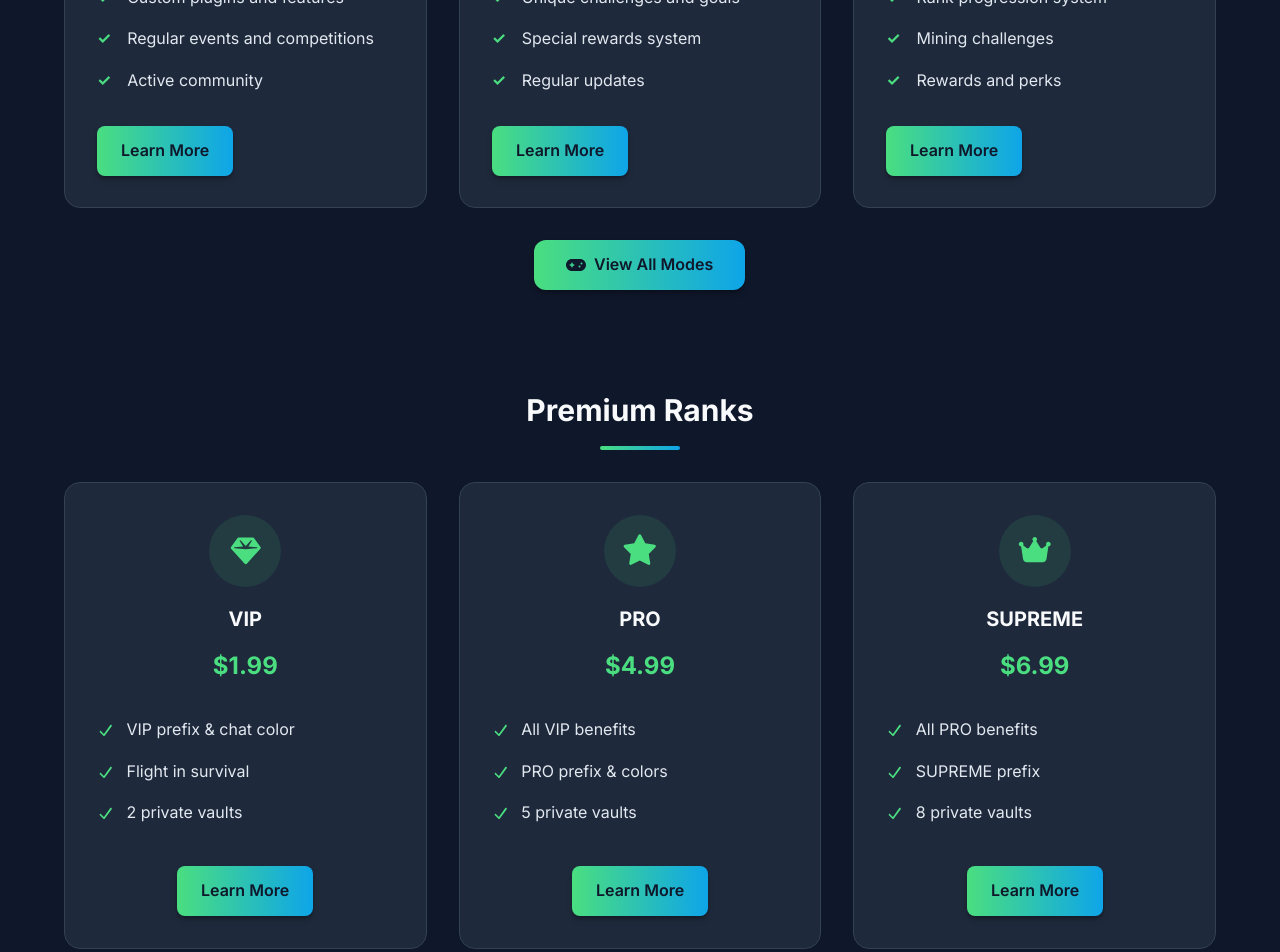
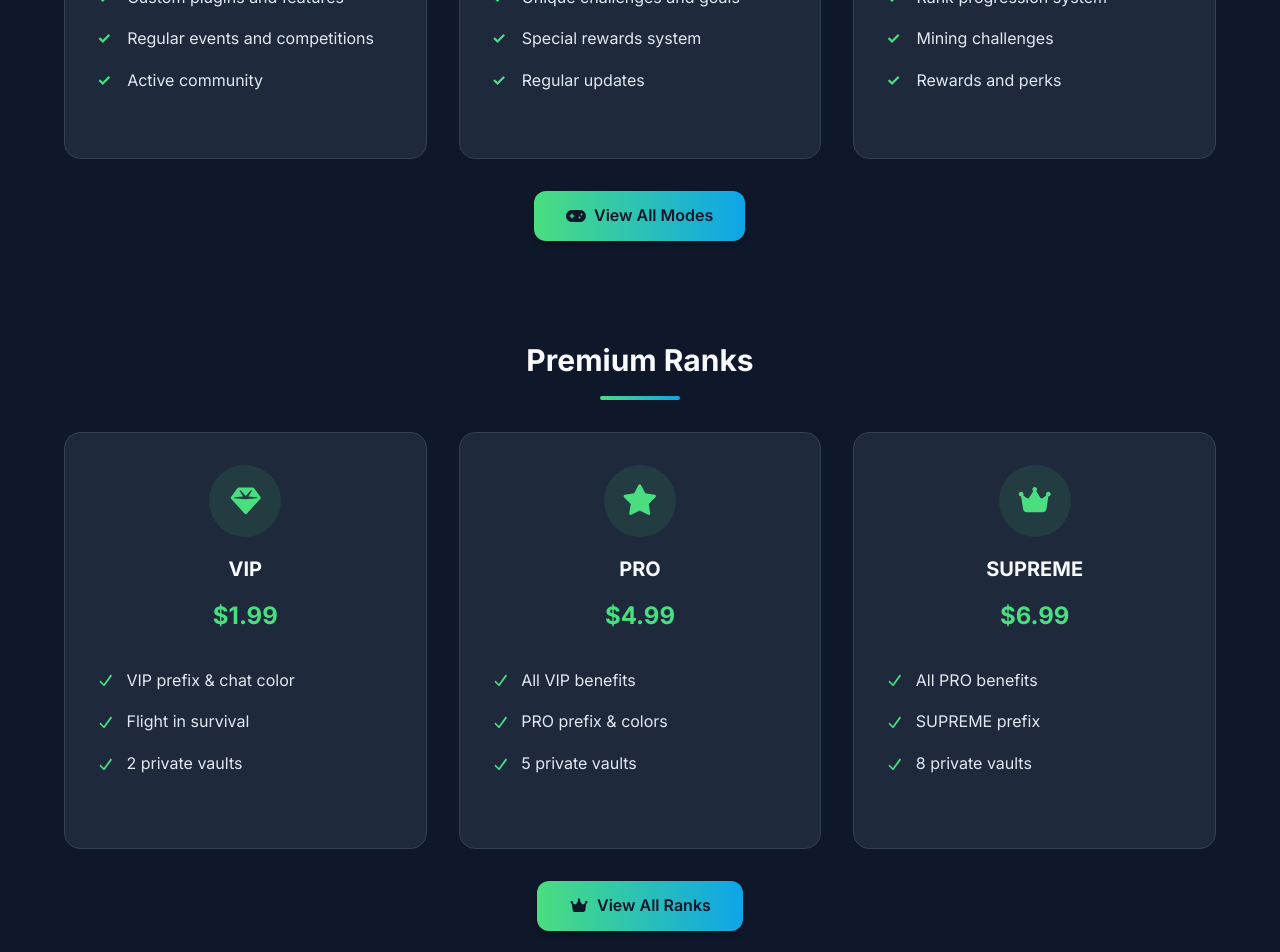
Before and after one commit to Dugu4090/Wither-Networks, a Next.js app: page / in a window 1280 px wide. Shown: the part 1900-2852 px from the top of the page. Built offline with nearby package versions, Linux system fonts and the light colour scheme.

Commit message:
Remove 'Learn More' buttons from home page game modes and ranks preview sections

```diff
--- a/pages/home.jsx
+++ b/pages/home.jsx
@@ -145,9 +145,6 @@ const Home = () => {
               <li>Regular events and competitions</li>
               <li>Active community</li>
             </ul>
-            <Link href="/modes" className="btn">
-              Learn More
-            </Link>
           </div>
 
           <div className="mode-card">
@@ -164,9 +161,6 @@ const Home = () => {
               <li>Special rewards system</li>
               <li>Regular updates</li>
             </ul>
-            <Link href="/modes" className="btn">
-              Learn More
-            </Link>
           </div>
 
           <div className="mode-card">
@@ -183,9 +177,6 @@ const Home = () => {
               <li>Mining challenges</li>
               <li>Rewards and perks</li>
             </ul>
-            <Link href="/modes" className="btn">
-              Learn More
-            </Link>
           </div>
         </div>
         <div className="cta-buttons" style={{ marginTop: '2rem', justifyContent: 'center' }}>
@@ -219,9 +210,6 @@ const Home = () => {
                 2 private vaults
               </li>
             </ul>
-            <Link href="/ranks" className="btn">
-              Learn More
-            </Link>
           </div>
 
           <div className="rank-card">
@@ -244,9 +232,6 @@ const Home = () => {
                 5 private vaults
               </li>
             </ul>
-            <Link href="/ranks" className="btn">
-              Learn More
-            </Link>
           </div>
 
           <div className="rank-card">
@@ -269,9 +254,6 @@ const Home = () => {
                 8 private vaults
               </li>
             </ul>
-            <Link href="/ranks" className="btn">
-              Learn More
-            </Link>
           </div>
         </div>
         <div className="cta-buttons" style={{ marginTop: '2rem', justifyContent: 'center' }}>
```
